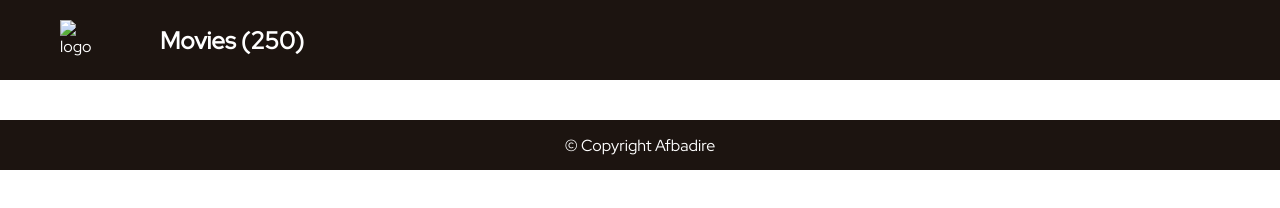
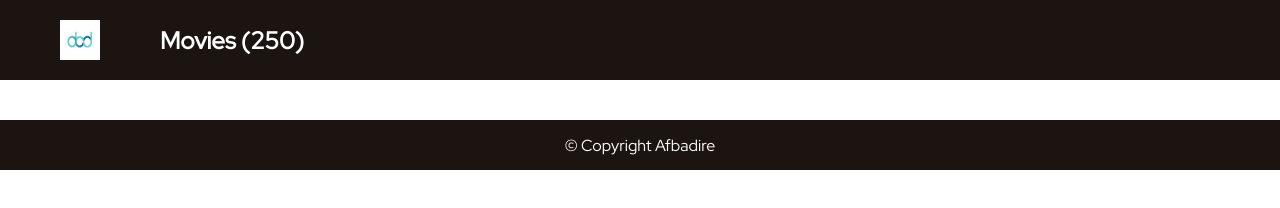
Before and after one commit to abrormukimov/js-capstone, a website built with webpack: page src/index.html in a window 1280 px wide. Built offline with nearby package versions, Linux system fonts and the light colour scheme; no server answers.

```diff
--- a/src/index.html
+++ b/src/index.html
@@ -21,7 +21,7 @@
   <body>
     <header>
       <nav class="navbar">
-        <img src="" alt="logo" class="logo" />
+        <img src="./images/images.png" alt="logo" class="logo" />
         <h1 class="navbar-movie-count">Movies (250)</h1>
       </nav>
     </header>
```
Also changed, not shown: src/images/images.png (added).
